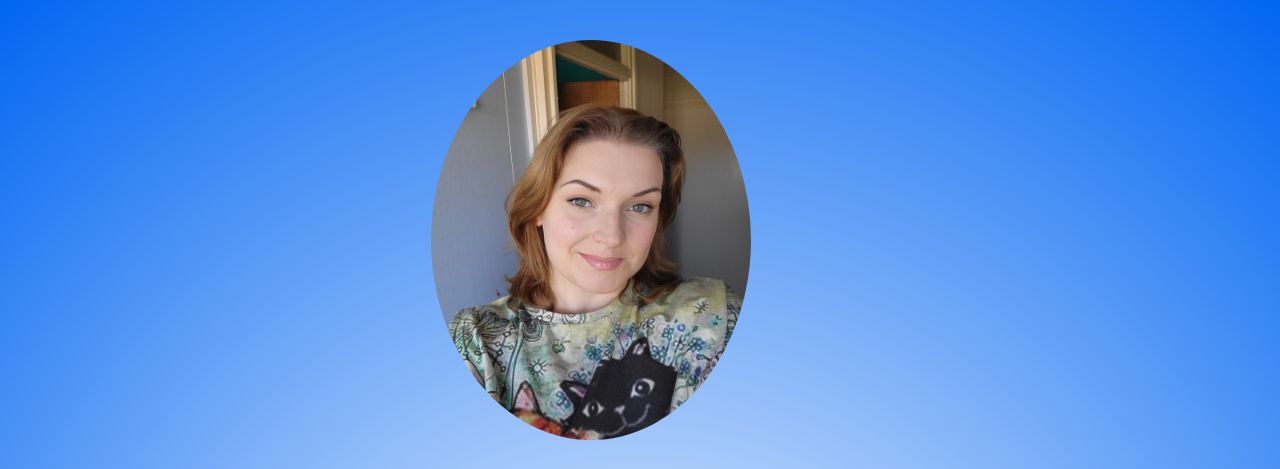
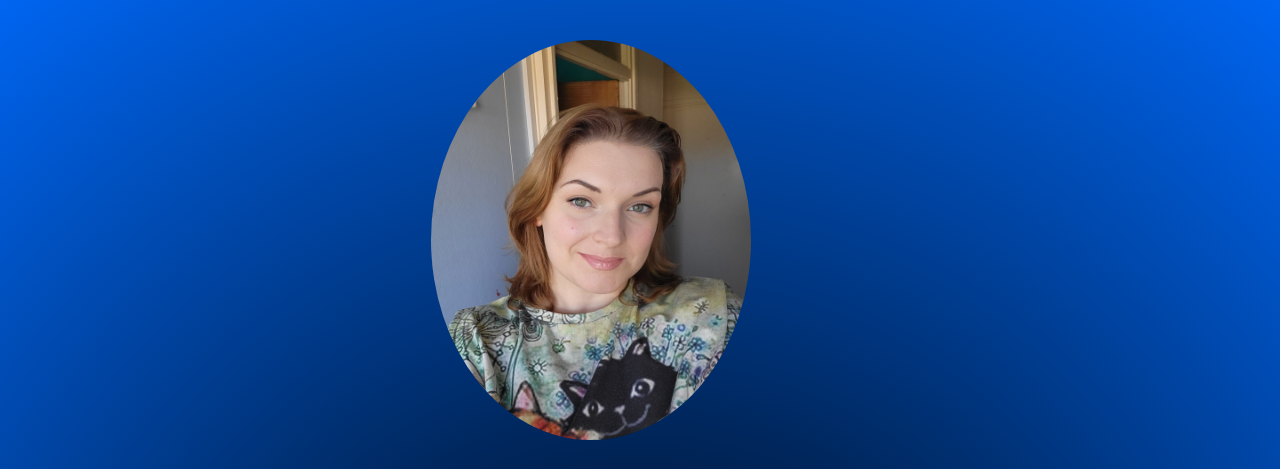
Before and after one commit to Bun-the-dog/Nathalie.Jarmstad, a plain HTML site: page index.html in a window 1280 px wide. Shown: the top 469 px of the page. Drawn offline with Linux system fonts and the light colour scheme.

Commit message:
Update style.css

```diff
--- a/style.css
+++ b/style.css
@@ -7,7 +7,7 @@ body {
   justify-content: center;
   align-items: center;
   /*background-attachment: fixed;*/
-  background: radial-gradient(circle, #ffffff, #0065F1);
+  background: radial-gradient(circle, #000000, #0065F1);
 }
 
 .header {
```
